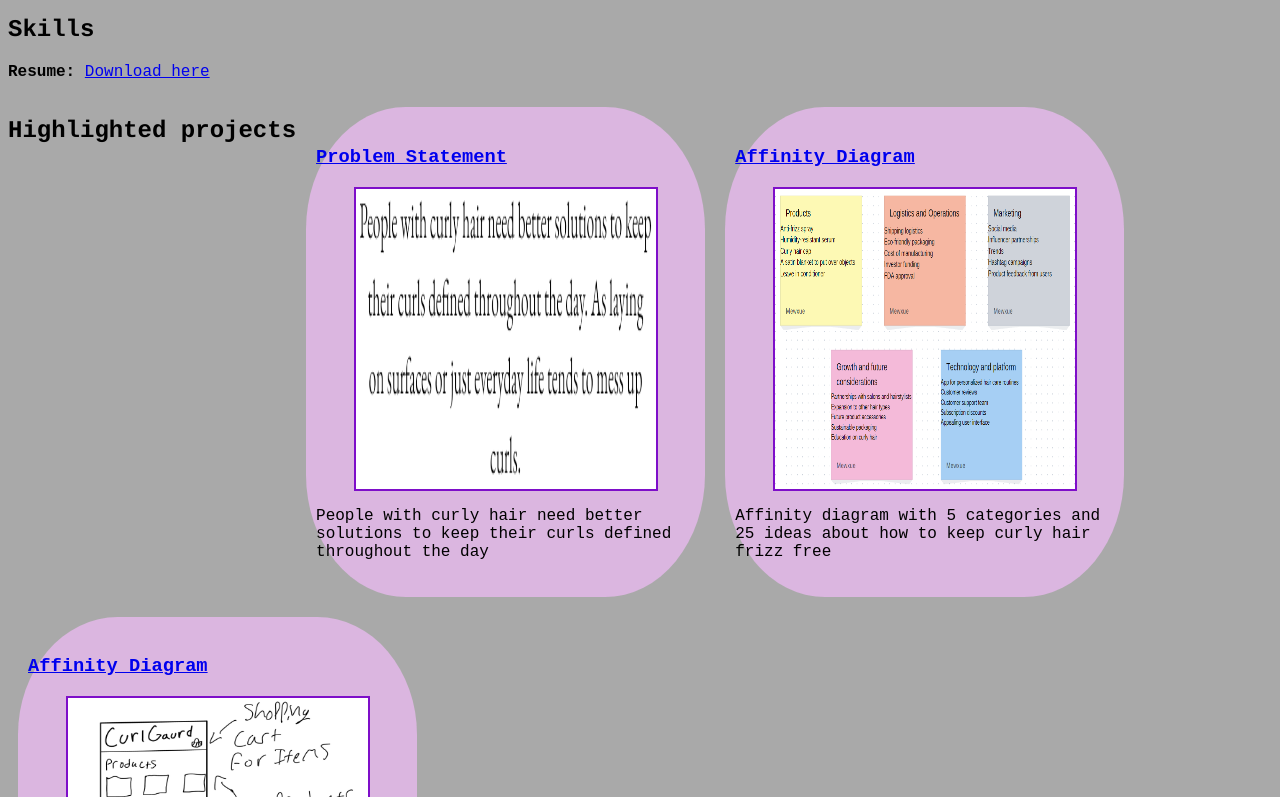
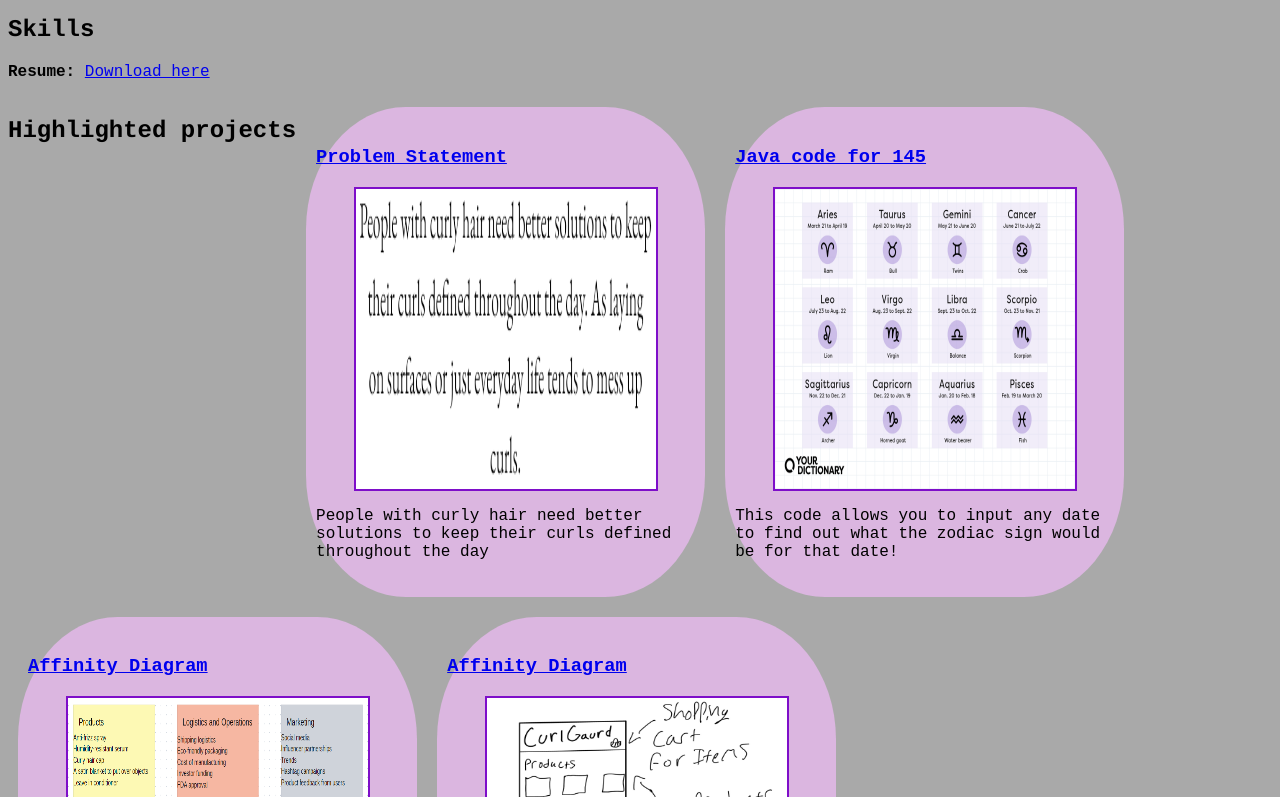
Before and after one commit to alexmarinov0/alexmarinov0.github.io, a plain HTML site: page index.html in a window 1280 px wide. Shown: the part 421-1218 px from the top of the page. Drawn offline with Linux system fonts and the light colour scheme.

Commit message:
java code repository

```diff
--- a/index.html
+++ b/index.html
@@ -39,6 +39,17 @@
         </a>
         <p>People with curly hair need better solutions to keep their curls defined throughout the day</p>
     </section>
+
+    <!-- Github Repositories assignment -->
+    <section class="project">
+        <a href="https://github.com/alexmarinov0/Alexmarinov2ndrepository">
+        <h3>Java code for 145</h3>
+        </a>
+        <a href="https://github.com/alexmarinov0/Alexmarinov2ndrepository">
+        <img src="images/zodiac.png">
+        </a>
+        <p>This code allows you to input any date to find out what the zodiac sign would be for that date!</p>
+        </section>
 
         <!--Affinity Diagram Assignment -->
 <section class="project">
```
Also changed, not shown: images/zodiac.png (added).
